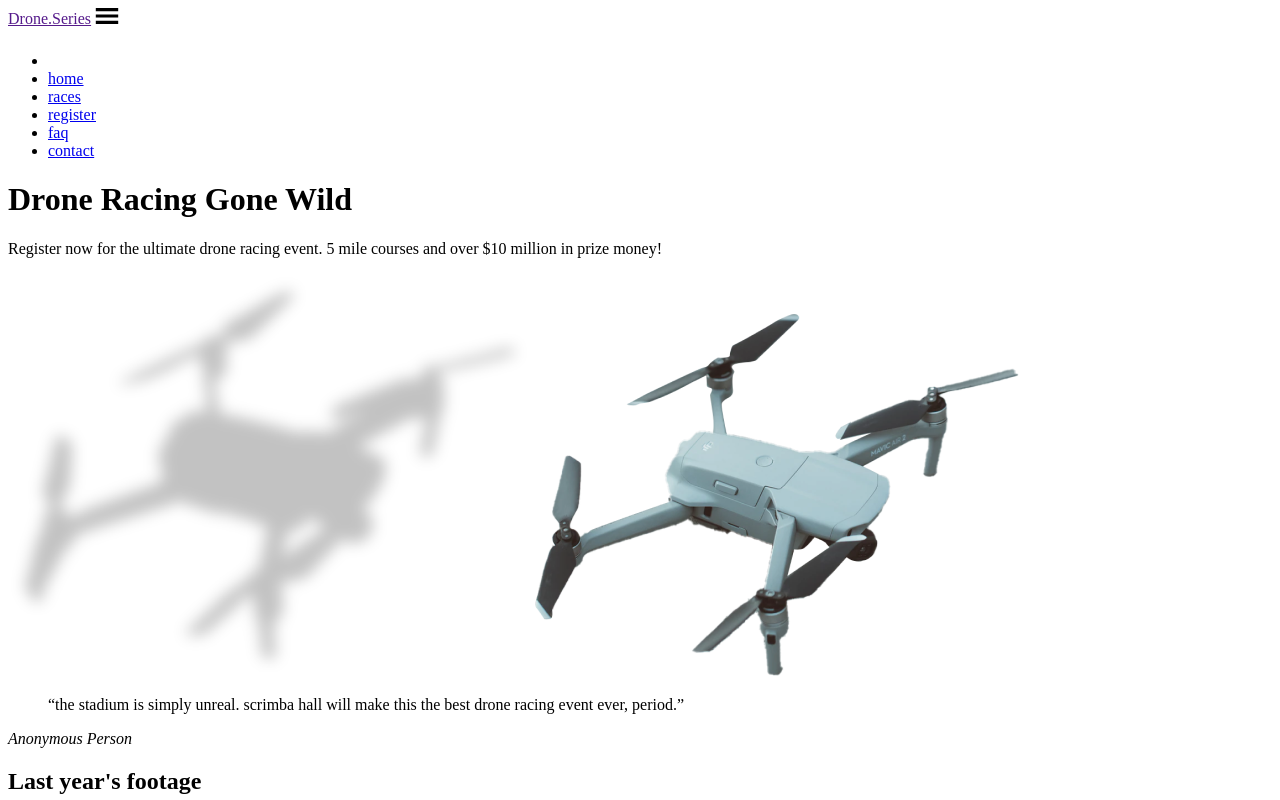
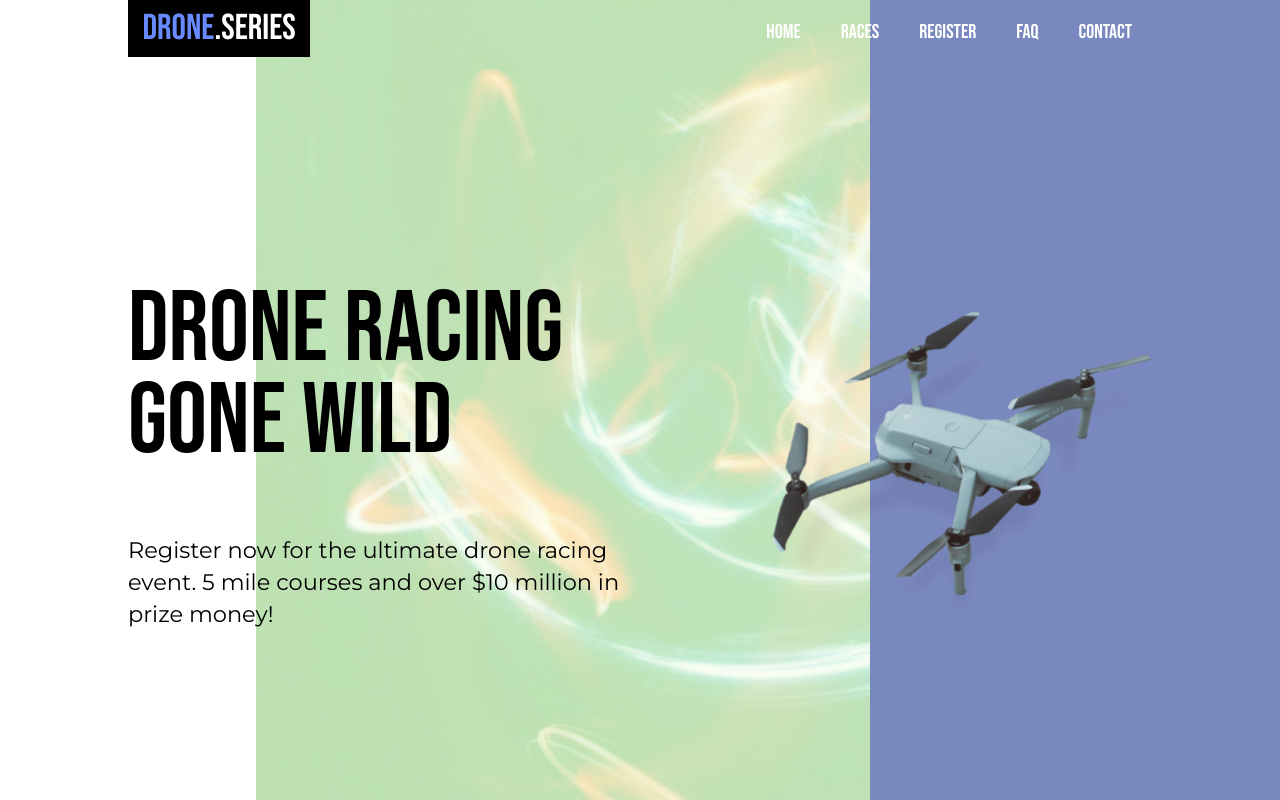
Before and after one commit to vladfreishmidt/drone-event, a plain HTML site: page index.html in a window 1280 px wide. Shown: the top 800 px of the page. Drawn offline with Linux system fonts and the light colour scheme.

Commit message:
Added CSS

```diff
--- a/index.css
+++ b/index.css
@@ -0,0 +1,437 @@
+*, *::before, *::after {
+  box-sizing: border-box;
+}
+
+body {
+  margin: 0;
+  height: 100vh;
+}
+
+a {
+  text-decoration: none;
+}
+
+ul {
+  list-style-type: none;
+  margin: 0;
+  padding: 0;
+}
+
+img {
+  width: 100%;
+}
+
+body {
+  margin: 0;
+  font-family: 'Bebas Neue';
+}
+
+.menu-btn {
+  width: 2.5em;
+  cursor: pointer;
+}
+
+.top-bg-container {
+  height: 100vh;
+  position: absolute;
+  width: 90%;
+  top: 0;
+  right: 0;
+  display: grid;
+  grid-template-columns: 80% auto;
+  z-index: -1;
+}
+
+.light-streaks {
+  background: #B2DD9E url('./assets/streaks.jpg');
+  background-blend-mode: screen;
+  background-size: cover;
+  height: 100vh;
+}
+
+.blue-col {
+  background-color: #7988BE;
+}
+
+.container {
+  margin: 0 1em;
+}
+
+nav {
+  display: flex;
+  justify-content: space-between;
+}
+
+.logo {
+  display: inline-block;
+  background-color: black;
+  padding: .2em .4em;
+  color: white;
+  font-size: 1.8rem;
+}
+
+.logo span {
+  color: #6889FF;
+}
+
+nav ul {
+  position: fixed;
+  top: 0;
+  right: 0;
+  width: 66%;
+  background-color: #363B4E;
+  height: 100vh;
+  z-index: 2;
+  padding: 2em 0;
+  transform: translateX(100%);
+  transition: transform .3s;
+}
+
+nav ul li a {
+  color: white;
+  display: block;
+  padding: .4em 1.5em;
+  font-size: 1.5rem;;
+  text-align: right;
+}
+
+.exit-btn {
+  text-align: right;
+}
+
+.exit-btn img {
+  width: 2em;
+  margin: 2em;
+  cursor: pointer;
+}
+
+.content {
+  text-align: center;
+  margin: 8em 3em 0;
+  height: 75vh;
+}
+
+h1 {
+  font-size: 3rem;
+  font-weight: normal;
+  line-height: 92%;
+}
+
+.type p {
+  font-family: 'Montserrat';
+  font-size: 1.125rem;
+  line-height: 141.6%;
+}
+
+.drone-container {
+  position: relative;
+  margin: 5em auto;
+  width: 65%;
+}
+
+.blur, .drone {
+  position: absolute;
+  left: 0;
+  z-index: 1;
+}
+
+.blur {
+  opacity: .3;
+  top: 1em;
+  animation: pulse 2s alternate-reverse infinite;
+}
+
+.drone {
+  animation: hover 2s alternate-reverse infinite;
+}
+
+@keyframes hover {
+  from {
+      transform: translateY(-30px);
+  }
+}
+
+@keyframes pulse {
+  from {
+    transform: scale(.6);
+    opacity: 0;
+  }
+}
+
+/* Section 1 */
+
+.quote {
+  width: 90%;
+  background-color: #303853;
+  color: white;
+  position: relative;
+  padding: 4em 2em;
+  margin-left: auto;
+  height: 75vh;
+}
+
+.quote:before {
+  content: '';
+  position: absolute;
+  top: 0;
+  left: 0;
+  background: url('./assets/stadium.jpg');
+  background-size: cover;
+  background-position: center;
+  width: 100%;
+  height: 100%;
+  opacity: .9;
+  z-index: 1;
+}
+
+blockquote {
+  margin: 0 0 2em 0;
+  font-size: 1.5rem;
+  position: relative;
+  z-index: 3;
+}
+
+cite {
+  position: relative;
+  padding-left: 1.5em;
+  position: relative;
+  z-index: 3;
+}
+
+cite:before {
+  content: '';
+  position: absolute;
+  width: 1em;
+  border-bottom: 1px solid white;
+  left: 0;
+  top: 50%;
+}
+
+/* Section 2 */
+
+.gallery {
+  display: block;
+  width: 90%;
+  margin-left: auto;
+  margin-bottom: 2em;
+}
+
+h2 {
+  font-size: 2.5rem;
+  margin-bottom: 0;
+  font-weight: normal;
+}
+
+.footage-content p {
+  font-family: 'Montserrat';
+}
+
+.gallery-container {
+  display: grid;
+  grid-template-areas:
+      ". a b"
+      "c d ."
+      ". e .";
+  margin-top: 2em;
+}
+
+.gallery-container img {
+  object-fit: cover;
+  width: 100%;
+  height: 100%;
+  aspect-ratio: 1 / 1;
+  cursor: pointer;
+}
+
+.gallery-container img:nth-of-type(1) {
+  grid-area: a;
+}
+.gallery-container img:nth-of-type(2) {
+  grid-area: b;
+}
+.gallery-container img:nth-of-type(3) {
+  grid-area: c;
+}
+.gallery-container img:nth-of-type(4) {
+  grid-area: d;
+}
+.gallery-container img:nth-of-type(5) {
+  grid-area: e;
+}
+
+/* Section 3 */
+
+.contact {
+  background: #B2DD9E;
+}
+
+h3 {
+  padding: 1em 1em 1em 10%;
+  font-size: 2rem;
+  /* background-color: #9FC88C; */
+  background-color: rgba(0,0,0,.1);
+  display: inline-block;
+  margin: 0;
+  font-weight: normal;
+}
+
+.cols-2 {
+  width: 90%;
+  margin: 2em 2em 2em 10%;
+  padding-right: 2em;
+  padding-bottom: 2em;
+}
+
+label {
+  display: block;
+  font-size: 1.2rem;
+  margin-bottom: .5em;
+}
+
+input {
+  width: 100%;
+  border: none;
+  padding: 1em;
+  margin-bottom: 2em;
+}
+
+button {
+  background: black;
+  border: none;
+  padding: .8em;
+  width: 100%;
+  color: white;
+  text-transform: uppercase;
+  font-family: 'Bebas Neue';
+  font-size: 1.3rem;
+  cursor: pointer;
+}
+
+.other-info {
+  margin-top: 3em;
+  width: 50%;
+}
+
+.other-info ul li {
+  padding: .5em;
+  border-bottom: 1px solid rgba(0,0,0,.2);
+  display: block;
+  border-radius: .2em;
+  font-family: 'Montserrat';
+  font-size: .9rem;
+}
+
+.other-info a {
+  color: black;
+}
+
+@media only screen and (min-width: 900px) {
+  html {
+      font-size: 20px;
+  }
+
+  .top-bg-container {
+      width: 80%;
+      grid-template-columns: 60% auto;
+  }
+
+  .container {
+      width: 80%;
+      margin: 0 auto;
+  }
+
+  .content {
+      display: flex;
+      text-align: left;
+      padding: 0;
+      margin-left: 0;
+      margin-right: 0;
+  }
+
+  h1 {
+      font-size: 5rem;
+      width: 80%;
+  }
+
+  .type p {
+      width: 80%;
+  }
+
+  /* Nav */
+
+  .menu-btn, .exit-btn {
+      display: none;
+  }
+
+  nav ul {
+      transform: translateX(0);
+      width: unset;
+      background: none;
+      display: flex;
+      padding-top: 1em;
+      padding-bottom: 0;
+      position: unset;
+      height: auto;
+  }
+
+  nav ul li a {
+      font-size: 1rem;
+      padding: 0 1em;
+  }
+
+  /* Section 1 */
+
+
+  .quote {
+      width: 80%;
+      display: grid;
+      place-content: center;
+  }
+
+  blockquote, cite {
+      width: 50%;
+      justify-self: center;
+  }
+
+  blockquote {
+      font-size: 2rem;
+  }
+
+  /* Section 2 */
+
+  .gallery {
+      display: flex;
+      gap: 4em;
+  }
+
+  .gallery-container {
+      margin-top: -5em;
+      z-index: 1;
+  }
+
+  h2 {
+      font-size: 4rem;
+      font-weight: normal;
+      line-height: 91.6%;
+  }
+
+  /* contact section */
+
+  .cols-2 {
+      display: flex;
+      gap: 3em;
+  }
+
+  .form-container, .other-info {
+      flex-basis: 0;
+      flex-grow: 1;
+  }
+
+  .other-info {
+      margin-top: 2em;
+  }
+
+  input {
+      padding: 1.5em;
+  }
+}
--- a/index.html
+++ b/index.html
@@ -6,6 +6,9 @@
   <meta http-equiv="X-UA-Compatible" content="IE=edge">
   <meta name="viewport" content="width=device-width, initial-scale=1.0">
   <title>Drone Event | Welcome</title>
+  <link rel="preconnect" href="https://fonts.gstatic.com">
+  <link href="https://fonts.googleapis.com/css2?family=Bebas+Neue&family=Montserrat&display=swap" rel="stylesheet">
+  <link rel="stylesheet" href="index.css">
 </head>
 
 <body>
@@ -94,6 +97,7 @@
   </section>
 
 
+  <script src="index.js"></script>
 </body>
 
 </html>
--- a/index.js
+++ b/index.js
@@ -0,0 +1,12 @@
+const menuBtn = document.querySelector('.menu-btn'),
+  menu = document.querySelector('nav ul'),
+  exitBtn = document.querySelector('.exit-btn');
+
+menuBtn.addEventListener('click', () => {
+  menu.style.transform = 'translateX(0)';
+
+})
+
+exitBtn.addEventListener('click', () => {
+  menu.style.transform = 'translateX(100%)';
+})
```
Also changed, not shown: 1-stage-html.png (added), assets/stadium.jpg (added), assets/streaks.jpg (added).
